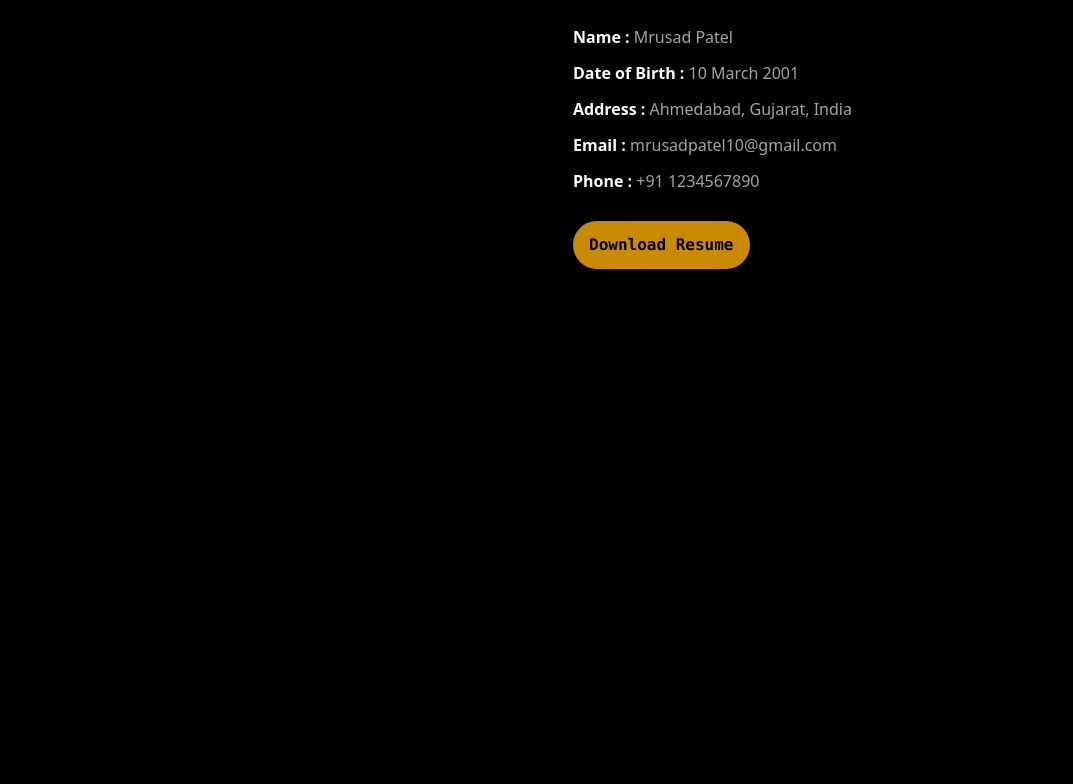
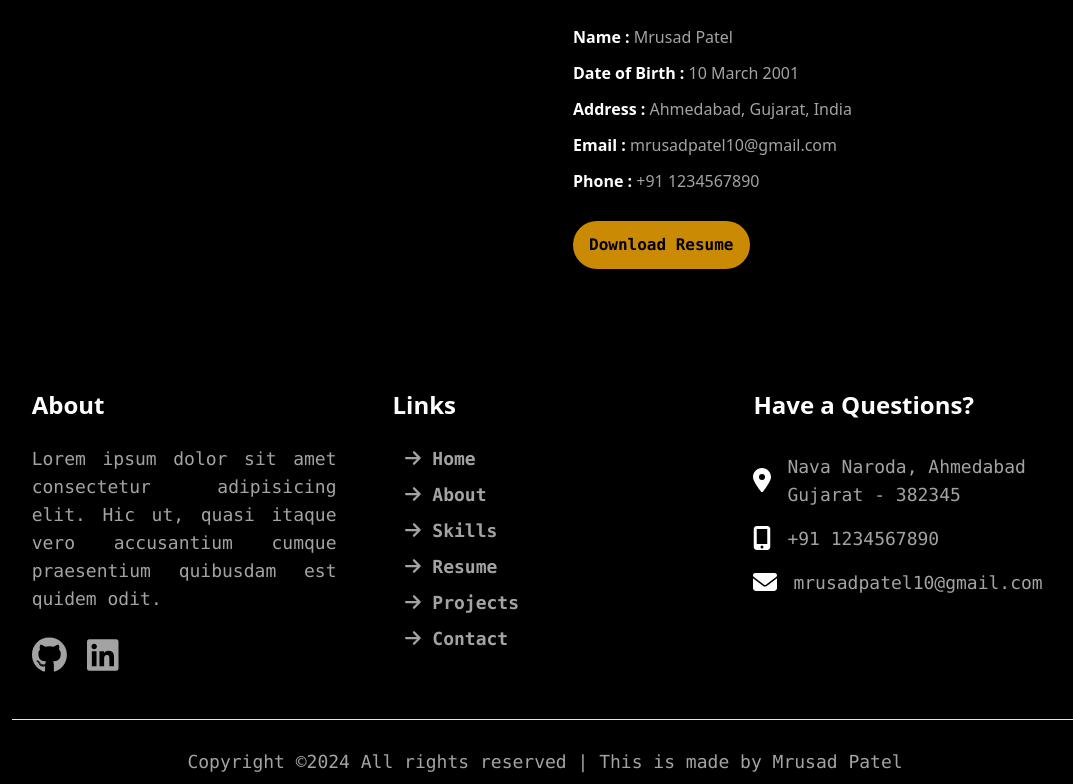
Before and after one commit to MrusadPatel/Portfolio, a plain HTML site: page index.html in a window 1280 px wide. Shown: the part 856-1640 px from the top of the page, without its empty margins (95-1168 px from the left). Before the commit the page ends 1141 px from the top, so only its background shows below. Drawn offline with nearby package versions, Linux system fonts and the light colour scheme.

Commit message:
deploy: fb0fd7a2e5a0620f7dad8b805f2d9b80ca91d1b5

```diff
--- a/index.html
+++ b/index.html
@@ -8,7 +8,7 @@
 
     <title>Mrusad Patel</title>
 
-    <link rel="stylesheet" crossorigin href="/Portfolio/assets/index-D2Kc2rNx.css">
+    <link rel="stylesheet" crossorigin href="/Portfolio/assets/index-DpKFWkeJ.css">
   </head>
   <body class="bg-black text-white ">
     <header class=" sticky top-2 px-4 bg-black z-50">
@@ -24,12 +24,12 @@
 
             <div  id="menuItems"  class="menu   transform  -translate-x-60 translate-y-3 hidden sm:-translate-x-0 sm:translate-y-0  flex-col-reverse space-y-5 justify-end  sm:flex sm:flex-row sm:align-middle sm:space-x-10 sm:space-y-2  sm:justify-normal ">
               <p class="cursor-pointer hover:underline hover:text-yellow-300 font-mono font-semibold"></p>
-              <p class="cursor-pointer hover:underline hover:text-yellow-300 font-mono font-semibold">Home</p>
-              <p class="cursor-pointer hover:underline hover:text-yellow-300 font-mono font-semibold">About Me</p>
-              <p class="cursor-pointer hover:underline hover:text-yellow-300 font-mono font-semibold">Skills</p>
-              <p class="cursor-pointer hover:underline hover:text-yellow-300 font-mono font-semibold">Projects</p>
-              <p class="cursor-pointer hover:underline hover:text-yellow-300 font-mono font-semibold">Resume</p>
-              <p class="cursor-pointer hover:underline hover:text-yellow-300 font-mono font-semibold">Contact</p>
+              <p class="cursor-pointer hover:underline hover:text-yellow-300 font-mono font-semibold"><a href="#">Home</a></p>
+              <p  class="cursor-pointer hover:underline hover:text-yellow-300 font-mono font-semibold"><a href="#about">About Me</a></p>
+              <p class="cursor-pointer hover:underline hover:text-yellow-300 font-mono font-semibold"><a href="">Skills</a></p>
+              <p class="cursor-pointer hover:underline hover:text-yellow-300 font-mono font-semibold"><a href="">Projects</a></p>
+              <p class="cursor-pointer hover:underline hover:text-yellow-300 font-mono font-semibold"><a href="">Resume</a></p>
+              <p class="cursor-pointer hover:underline hover:text-yellow-300 font-mono font-semibold"><a href="">Contact</a></p>
             </div>
           </div>
           <!-- <div class=" hidden  sm:visible space-x-10  align-middle my-auto">
@@ -95,7 +95,7 @@
     <!-- ABOUT ME SECTION STARTS HERE -->
     <section class="mt-20">
 
-        <div class="about sm:w-10/12 flex flex-col  sm:flex-row gap-4 mx-auto  justify-center items-start ">
+        <div id="about" class="about sm:w-10/12 flex flex-col  sm:flex-row gap-4 mx-auto  justify-center items-start ">
           <div class="right relative sm:w-1/2 static flex flex-col items-center sm:items-start justify-center  order-1 sm:order-2   mx-5 ">
             <p class=" font-sans font-bold z-10  my-2 text-5xl sm:my-4 ">About Me</p>
             <p class="text-base sm:text-lg z-10  font-sans text-neutral-400 my-2  sm:my-4 space-y-8 text-justify  leading-lose">Dedicated and skilled web developer with a strong academic background. Proficient in HTML, CSS, MySQL, Oracle SQL, Java, Python, PHP, and Bootstrap. Recognized for problem-solving abilities, self- confidence, and adaptability. Currently pursuing MCA at S K Patel Institute Of Computer Studies. Demonstrated proficiency through the development of a "Tours & Travels Website" and recognized
@@ -120,6 +120,82 @@
           </div>
         </div>
     </section>
+
+
+    <!-- FOOTER STARTS HERE -->
+    <footer class="mt-20">
+      <div class="flex flex-col sm:grid sm:grid-cols-3 sm:w-10/12 sm:flex-row gap-4 mx-auto  ">
+        <div class="about mx-5 ">
+          <p class="font-sans font-extrabold text-2xl my-6">About</p>
+          <p class="text-neutral-400 my-6 text-justify text-lg font-mono font-medium">Lorem ipsum dolor sit amet consectetur
+            adipisicing elit. Hic ut, quasi itaque vero accusantium cumque praesentium quibusdam est quidem odit. </p>
+          <div class=" flex flex-row  space-x-5 my-6">
+            <a href="https://github.com/MrusadPatel"><i class="fa-brands fa-github  text-4xl text-neutral-400 "></i> </a>
+            <a href="http://www.linkedin.com/in/mrusad-patel"><i class="fa-brands fa-linkedin text-4xl text-neutral-400 "></i></a>
+          </div>
+        </div>
+        <div class="links  mx-5">
+          <p class="font-sans font-extrabold text-2xl my-6">Links</p>
+          <ul class=" flex flex-col space-y-2">
+            <a href="">
+              <li class="text-neutral-400  font-mono font-semibold text-lg"> <span class="mx-3"><i
+                    class="fa-solid fa-arrow-right"></i></span>Home</li>
+            </a>
+            <a href="#about">
+              <li class="text-neutral-400  font-mono font-semibold text-lg"> <span class="mx-3"><i
+                    class="fa-solid fa-arrow-right"></i></span>About</li>
+            </a>
+            <a href="">
+              <li class="text-neutral-400  font-mono font-semibold text-lg"> <span class="mx-3"><i
+                    class="fa-solid fa-arrow-right"></i></span>Skills</li>
+            </a>
+            <a href="">
+              <li class="text-neutral-400  font-mono font-semibold text-lg"> <span class="mx-3"><i
+                    class="fa-solid fa-arrow-right"></i></span>Resume</li>
+            </a>
+            <a href="">
+              <li class="text-neutral-400  font-mono font-semibold text-lg"> <span class="mx-3"><i
+                    class="fa-solid fa-arrow-right"></i></span>Projects</li>
+            </a>
+            <a href="">
+              <li class="text-neutral-400  font-mono font-semibold text-lg"> <span class="mx-3"><i
+                    class="fa-solid fa-arrow-right"></i></span>Contact</li>
+            </a>
+          </ul>
+        </div>
+        <div class="question mx-5 ">
+          <p class="font-sans font-extrabold text-2xl my-6">Have a Questions?</p>
+          <div class="grid  ">
+            <div class="flex flex-row align-middle items-center space-x-4">
+              <div><i class="fa-solid fa-location-dot text-2xl"></i></div>
+              <div>
+                <p class="text-neutral-400 my-2 text-justify text-lg font-mono font-medium"> Nava Naroda, Ahmedabad <br>
+                  Gujarat - 382345 </p>
+              </div>
+            </div>
+            <div class="flex flex-row align-middle items-center space-x-4">
+              <div><i class="fa-solid fa-mobile-screen-button text-2xl"></i></div>
+              <div>
+                <p class="text-neutral-400 my-2 text-justify text-lg font-mono font-medium"> +91 1234567890 </p>
+              </div>
+            </div>
+            <div class="flex flex-row align-middle items-center space-x-4">
+              <div><i class="fa-solid fa-envelope text-2xl"></i></div>
+              <div>
+                <a href="mrusadpatel10@gmail.com">
+                  <p class="text-neutral-400 my-2 text-justify text-lg font-mono font-medium"> mrusadpatel10@gmail.com </p>
+                </a>
+              </div>
+            </div>
+          </div>
+        </div>
+      </div>
+      <hr class="my-5 mx-5 text-neutral-400 sm:w-10/12 mx-auto">
+      <div class="copyright sm:w-10/12 mx-auto text-center flex justify-center">
+        <p class="text-neutral-400 my-2 mx-auto text-justify text-lg font-mono font-medium">Copyright ©2024 All rights
+          reserved | This is made by Mrusad Patel</p>
+      </div>
+    </footer>
 
     <script>
       function toggleMenu() {
```
Also changed, not shown: assets/index-D2Kc2rNx.css (deleted), assets/index-DpKFWkeJ.css (added).
